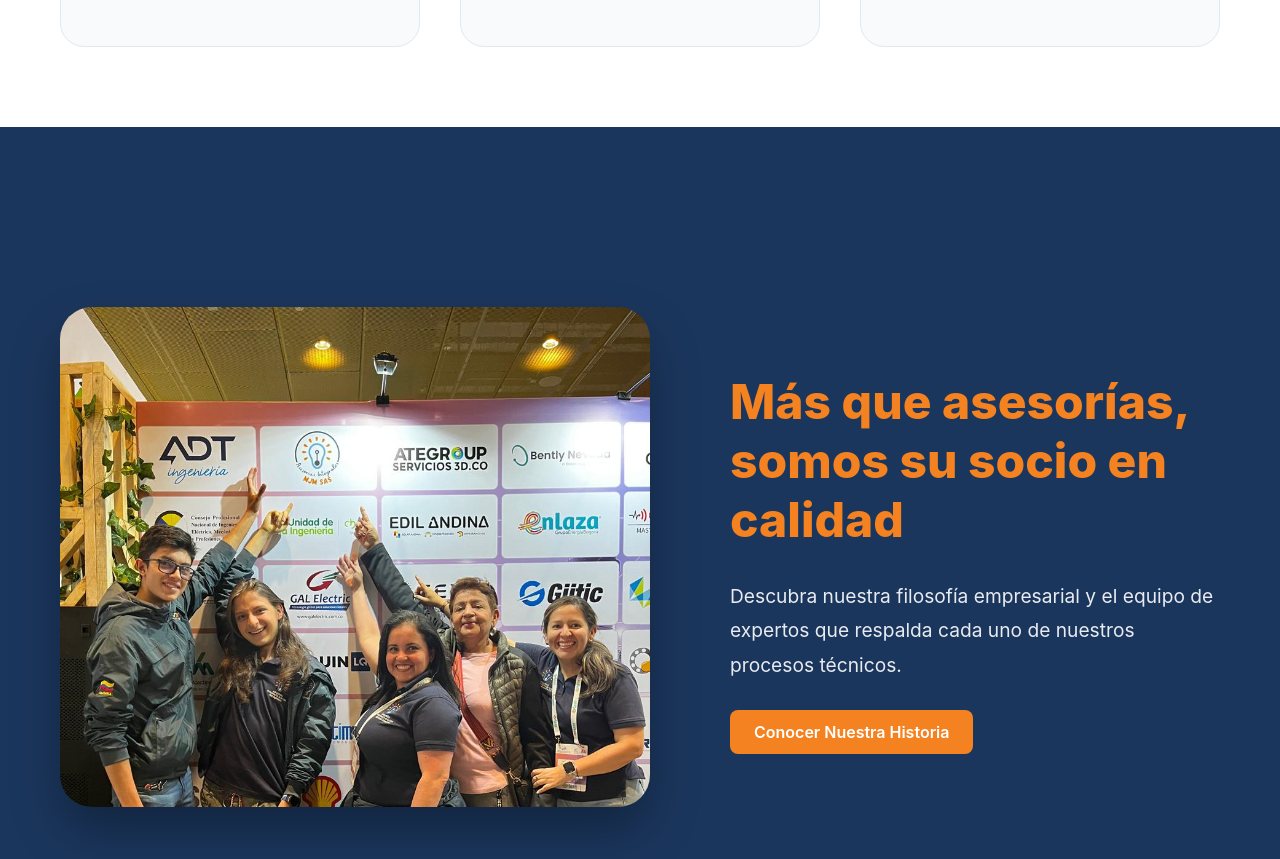
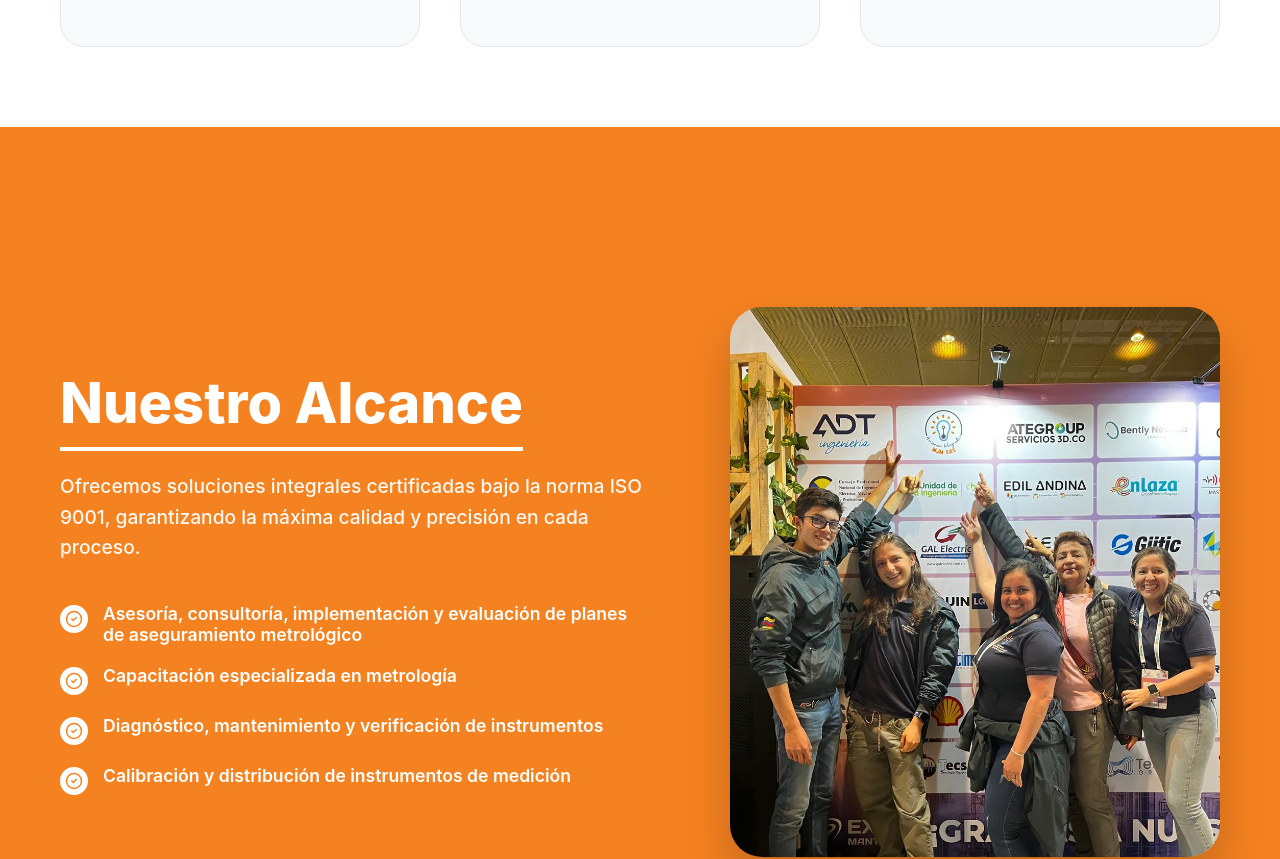
Before and after one commit to DianaRincon90/MJM-Asesorias-Integrales, a Next.js app: page / in a window 1280 px wide. Shown: the part 1460-2319 px from the top of the page. Built offline with nearby package versions, Linux system fonts and the light colour scheme; no server answers; the database is empty.

Commit message:
feat: add 'Nuestro Alcance' section to home page

```diff
--- a/app/page.tsx
+++ b/app/page.tsx
@@ -1,7 +1,7 @@
 'use client';
 
 import { useEffect, useState } from 'react'
-import { Shield, BookOpen, Settings, Package, ArrowRight } from 'lucide-react'
+import { Shield, BookOpen, Settings, Package, ArrowRight, CheckCircle2 } from 'lucide-react'
 import Image from 'next/image'
 import { supabase } from '@/lib/supabase'
 
@@ -108,24 +108,51 @@ export default function Home() {
                 </div>
             </section>
 
-            {/* Featured Section */}
-            <section style={{ backgroundColor: 'var(--mjm-blue)', color: 'white', padding: '100px 0' }}>
+            {/* Nuestro Alcance Section */}
+            <section style={{ backgroundColor: 'var(--mjm-orange)', color: 'white', padding: '100px 0' }}>
                 <div className="section-container">
                     <div style={{ display: 'flex', alignItems: 'center', gap: '80px', flexWrap: 'wrap' }}>
-                        <div style={{ flex: '1 1 500px', position: 'relative', height: '500px', borderRadius: '32px', overflow: 'hidden', boxShadow: '0 25px 50px rgba(0,0,0,0.3)' }}>
+                        <div style={{ flex: '1 1 500px' }}>
+                            <h2 style={{ fontSize: '3.5rem', fontWeight: 800, marginBottom: '20px', display: 'inline-block', borderBottom: '4px solid white', paddingBottom: '10px' }}>
+                                Nuestro Alcance
+                            </h2>
+                            <p style={{ fontSize: '1.2rem', lineHeight: 1.6, marginBottom: '40px', opacity: 0.95, fontWeight: 500 }}>
+                                Ofrecemos soluciones integrales certificadas bajo la norma ISO 9001, garantizando la máxima calidad y precisión en cada proceso.
+                            </p>
+
+                            <ul style={{ listStyle: 'none', padding: 0, margin: 0, display: 'flex', flexDirection: 'column', gap: '20px' }}>
+                                {[
+                                    "Asesoría, consultoría, implementación y evaluación de planes de aseguramiento metrológico",
+                                    "Capacitación especializada en metrología",
+                                    "Diagnóstico, mantenimiento y verificación de instrumentos",
+                                    "Calibración y distribución de instrumentos de medición"
+                                ].map((item, idx) => (
+                                    <li key={idx} style={{ display: 'flex', alignItems: 'start', gap: '15px', fontSize: '1.1rem', fontWeight: 600 }}>
+                                        <div style={{
+                                            backgroundColor: 'white',
+                                            borderRadius: '50%',
+                                            width: '28px',
+                                            height: '28px',
+                                            display: 'flex',
+                                            alignItems: 'center',
+                                            justifyContent: 'center',
+                                            flexShrink: 0,
+                                            marginTop: '2px'
+                                        }}>
+                                            <CheckCircle2 size={18} style={{ color: 'var(--mjm-orange)' }} />
+                                        </div>
+                                        <span>{item}</span>
+                                    </li>
+                                ))}
+                            </ul>
+                        </div>
+                        <div style={{ flex: '1 1 400px', position: 'relative', height: '550px', borderRadius: '32px', overflow: 'hidden', boxShadow: '0 25px 50px rgba(0,0,0,0.2)' }}>
                             <Image
                                 src={teamImage}
-                                alt="MJM en CIMGA"
+                                alt="Equipo MJM"
                                 fill
                                 style={{ objectFit: 'cover', objectPosition: 'center top' }}
                             />
-                        </div>
-                        <div style={{ flex: '1 1 400px' }}>
-                            <h2 style={{ fontSize: '3rem', fontWeight: 800, marginBottom: '30px', color: 'var(--mjm-orange)' }}>Más que asesorías, somos su socio en calidad</h2>
-                            <p style={{ fontSize: '1.2rem', lineHeight: 1.8, marginBottom: '40px', opacity: 0.9 }}>
-                                Descubra nuestra filosofía empresarial y el equipo de expertos que respalda cada uno de nuestros procesos técnicos.
-                            </p>
-                            <a href="/nosotros" className="btn-primary" style={{ textDecoration: 'none' }}>Conocer Nuestra Historia</a>
                         </div>
                     </div>
                 </div>
```
